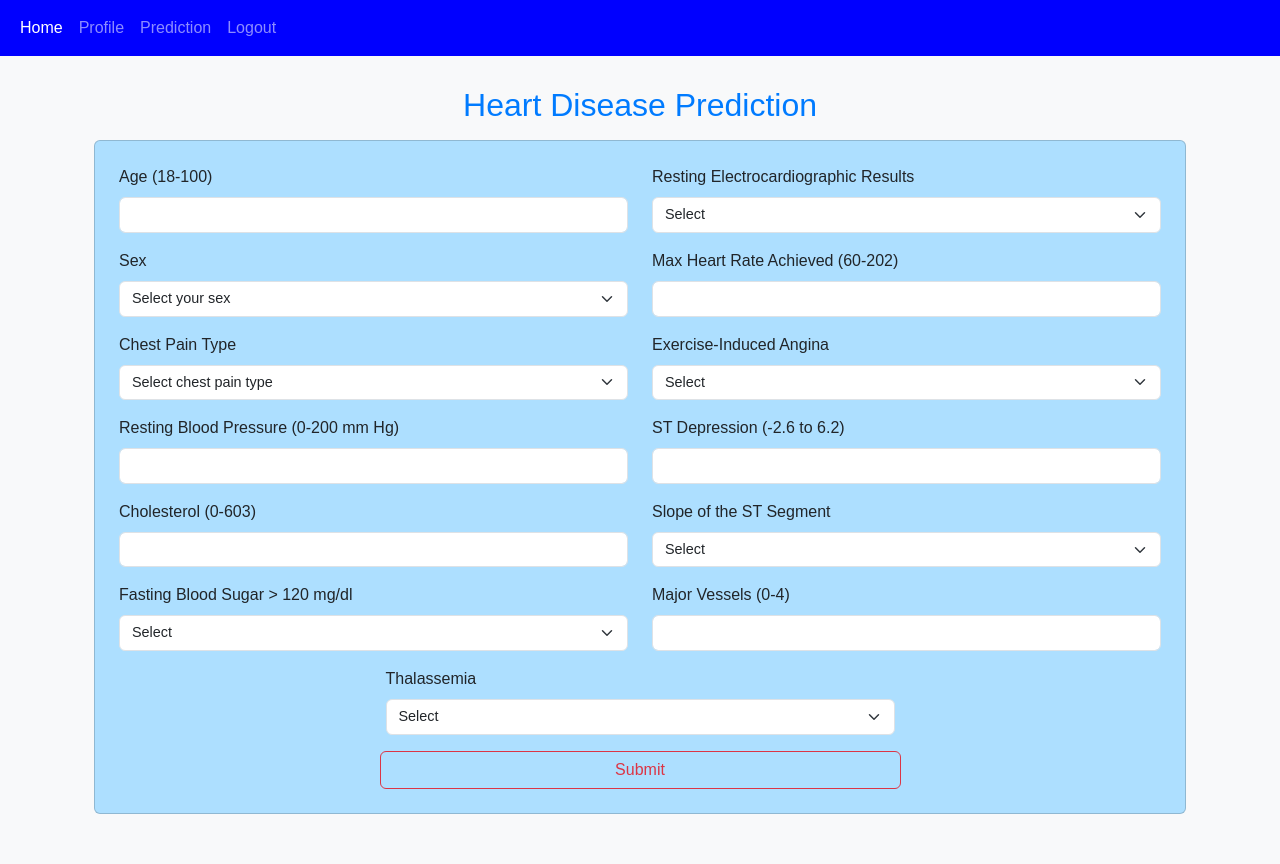
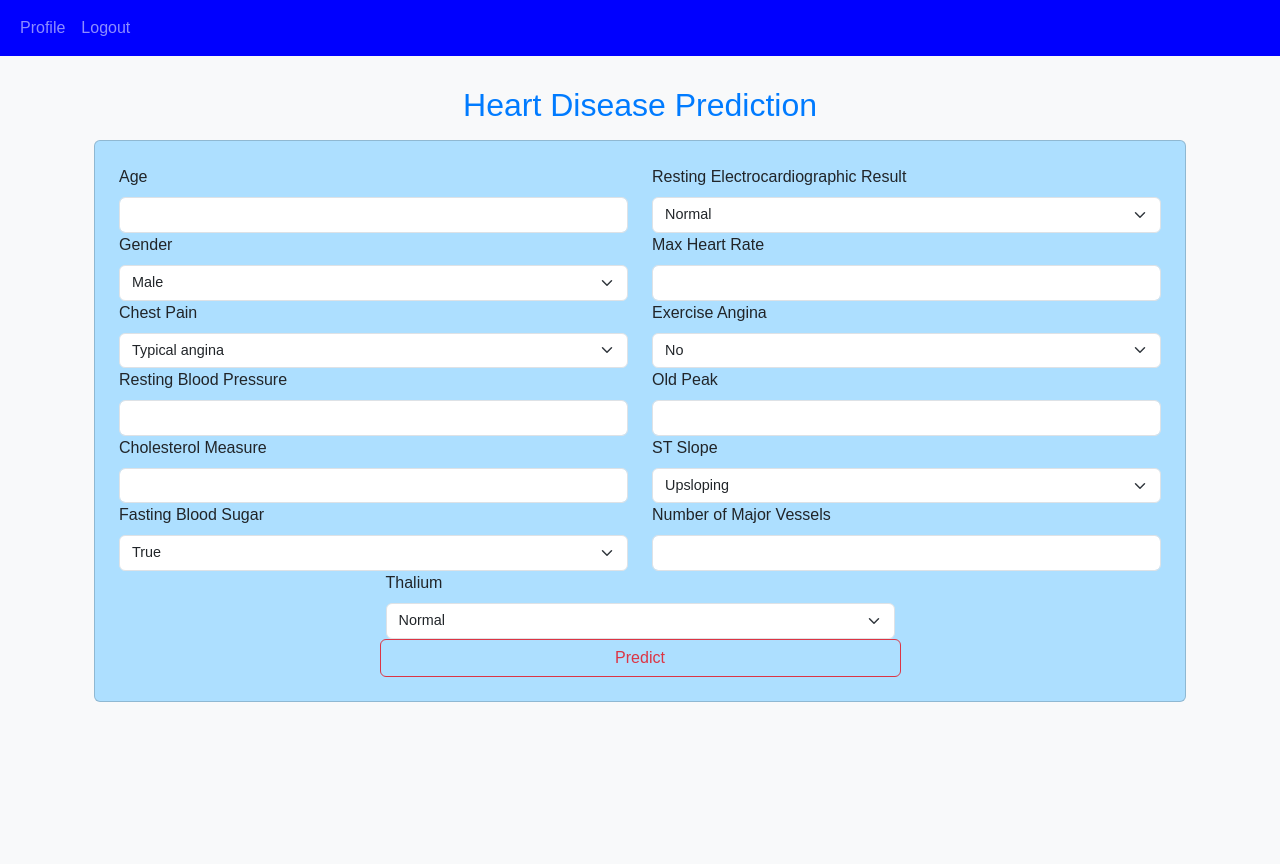
Before and after one commit to Ulduzpp/Smart_Web_Nexus, a Flask app: page /input in a window 1280 px wide. After the commit the page ends 702 px from the top, so only its background shows below. Run offline with Flask 3, Linux system fonts and the light colour scheme; the visitor is signed in with stand-in values (Sample User, id 1); parts of the project's set-up code (start-up, migrations or seed data) failed here and were passed over.

Commit message:
Some modifications

```diff
--- a/templates/base.html
+++ b/templates/base.html
@@ -38,7 +38,10 @@
             <a class="nav-link" href="/login">Login</a>
           </li>
           <li class="nav-item">
-            <a class="nav-link" href="/dashboard">Dashboard</a>
+            <a class="nav-link" href="/profile">Profile</a>
+          </li>
+          <li class="nav-item">
+            <a class="nav-link" href="/aboutus">About</a>
           </li>
         </ul>
         {% endblock %}
--- a/templates/input.html
+++ b/templates/input.html
@@ -4,13 +4,7 @@
 {% block navbar %}
 <ul class="navbar-nav me-auto mb-2 mb-lg-0">
   <li class="nav-item">
-    <a class="nav-link active" aria-current="page" href="/">Home</a>
-  </li>
-  <li class="nav-item">
     <a class="nav-link" href="/profile">Profile</a>
-  </li>
-  <li class="nav-item">
-    <a class="nav-link" href="/input">Prediction</a>
   </li>
   <li class="nav-item">
     <a class="nav-link" href="/logout">Logout</a>
@@ -41,108 +35,123 @@
       <div class="row">
         <!-- Column 1 -->
         <div class="col-md-6">
-          <div class="mb-3">
-            <label for="age" class="form-label">Age (18-100)</label>
-            <input type="number" class="form-control" id="age" name="age" min="18" max="100" required>
+          {{ form.age.label(class="form-label") }}
+          {{ form.age(class="form-control", id="age") }}
+          {% if form.age.errors %}
+            <div class="text-danger">
+              {{ form.age.errors[0] }}
             </div>
-          <div class="mb-3">
-            <label for="sex" class="form-label">Sex</label>
-            <select class="form-select" id="sex" name="sex" required>
-              <option value="" disabled selected>Select your sex</option>
-              <option value="1">Male</option>
-              <option value="0">Female</option>
-            </select>
+          {% endif %}
+
+          {{ form.sex.label(class="form-label") }}
+          {{ form.sex(class="form-select", id="sex") }}
+          {% if form.sex.errors %}
+            <div class="text-danger">
+              {{ form.sex.errors[0] }}
             </div>
-          <div class="mb-3">
-            <label for="chest_pain" class="form-label">Chest Pain Type</label>
-            <select class="form-select" id="chest_pain" name="chest_pain" required>
-              <option value="" disabled selected>Select chest pain type</option>
-              <option value="0">Typical angina</option>
-              <option value="1">Atypical angina</option>
-              <option value="2">Non-anginal pain</option>
-              <option value="3">Asymptomatic</option>
-            </select>
+          {% endif %}
+
+          {{ form.chest_pain.label(class="form-label") }}
+          {{ form.chest_pain(class="form-select", id="chest_pain") }}
+          {% if form.chest_pain.errors %}
+            <div class="text-danger">
+              {{ form.chest_pain.errors[0] }}
             </div>
-          <div class="mb-3">
-            <label for="trestbps" class="form-label">Resting Blood Pressure (0-200 mm Hg)</label>
-            <input type="number" class="form-control" id="trestbps" name="trestbps" min="0" max="200" required>
+          {% endif %}
+
+          {{ form.resting_blood_pressure.label(class="form-label") }}
+          {{ form.resting_blood_pressure(class="form-control", id="resting_blood_pressure") }}
+          {% if form.resting_blood_pressure.errors %}
+            <div class="text-danger">
+              {{ form.resting_blood_pressure.errors[0] }}
             </div>
-          <div class="mb-3">
-            <label for="chol" class="form-label">Cholesterol (0-603)</label>
-            <input type="number" class="form-control" id="chol" name="chol" min="0" max="603" required>
+          {% endif %}
+
+          {{ form.cholesterol.label(class="form-label") }}
+          {{ form.cholesterol(class="form-control", id="cholesterol") }}
+          {% if form.cholesterol.errors %}
+            <div class="text-danger">
+              {{ form.cholesterol.errors[0] }}
             </div>
-          <div class="mb-3">
-            <label for="fbs" class="form-label">Fasting Blood Sugar > 120 mg/dl</label>
-            <select class="form-select" id="fbs" name="fbs" required>
-              <option value="" disabled selected>Select</option>
-              <option value="1">True</option>
-              <option value="0">False</option>
-            </select>
+          {% endif %}
+
+          {{ form.fasting_blood_sugar.label(class="form-label") }}
+          {{ form.fasting_blood_sugar(class="form-select", id="fasting_blood_sugar") }}
+          {% if form.fasting_blood_sugar.errors %}
+            <div class="text-danger">
+              {{ form.fasting_blood_sugar.errors[0] }}
             </div>
+          {% endif %}
         </div>
 
         <!-- Column 2 -->
         <div class="col-md-6">
-          <div class="mb-3">
-            <label for="restecg" class="form-label">Resting Electrocardiographic Results</label>
-            <select class="form-select" id="restecg" name="restecg" required>
-              <option value="" disabled selected>Select</option>
-              <option value="0">Normal</option>
-              <option value="1">Abnormality</option>
-              <option value="2">Hypertrophy</option>
-            </select>
+          {{ form.resting_ecg.label(class="form-label") }}
+          {{ form.resting_ecg(class="form-select", id="resting_ecg") }}
+          {% if form.resting_ecg.errors %}
+            <div class="text-danger">
+              {{ form.resting_ecg.errors[0] }}
             </div>
-          <div class="mb-3">
-            <label for="thalach" class="form-label">Max Heart Rate Achieved (60-202)</label>
-            <input type="number" class="form-control" id="thalach" name="thalach" min="60" max="202" required>
+          {% endif %}
+
+          {{ form.max_heart_rate.label(class="form-label") }}
+          {{ form.max_heart_rate(class="form-control", id="max_heart_rate") }}
+          {% if form.max_heart_rate.errors %}
+            <div class="text-danger">
+              {{ form.max_heart_rate.errors[0] }}
             </div>
-          <div class="mb-3">
-            <label for="exang" class="form-label">Exercise-Induced Angina</label>
-            <select class="form-select" id="exang" name="exang" required>
-              <option value="" disabled selected>Select</option>
-              <option value="0">No</option>
-              <option value="1">Yes</option>
-            </select>
+          {% endif %}
+
+          {{ form.excercise_angina.label(class="form-label") }}
+          {{ form.excercise_angina(class="form-select", id="excercise_angina") }}
+          {% if form.excercise_angina.errors %}
+            <div class="text-danger">
+              {{ form.excercise_angina.errors[0] }}
             </div>
-          <div class="mb-3">
-            <label for="oldpeak" class="form-label">ST Depression (-2.6 to 6.2)</label>
-            <input type="number" class="form-control" id="oldpeak" name="oldpeak" step="0.1" min="-2.6" max="6.2" required>
+          {% endif %}
+
+          {{ form.old_peak.label(class="form-label") }}
+          {{ form.old_peak(class="form-control", id="old_peak") }}
+          {% if form.old_peak.errors %}
+            <div class="text-danger">
+              {{ form.old_peak.errors[0] }}
             </div>
-          <div class="mb-3">
-            <label for="slope" class="form-label">Slope of the ST Segment</label>
-            <select class="form-select" id="slope" name="slope" required>
-              <option value="" disabled selected>Select</option>
-              <option value="0">Upsloping</option>
-              <option value="1">Flat</option>
-              <option value="2">Downsloping</option>
-            </select>
+          {% endif %}
+
+          {{ form.st_slope.label(class="form-label") }}
+          {{ form.st_slope(class="form-select", id="st_slope") }}
+          {% if form.st_slope.errors %}
+            <div class="text-danger">
+              {{ form.st_slope.errors[0] }}
             </div>
-          <div class="mb-3">
-            <label for="ca" class="form-label">Major Vessels (0-4)</label>
-            <input type="number" class="form-control" id="ca" name="ca" min="0" max="4" required>
+          {% endif %}
+
+          {{ form.n_major_vessels.label(class="form-label") }}
+          {{ form.n_major_vessels(class="form-control", id="n_major_vessels") }}
+          {% if form.n_major_vessels.errors %}
+            <div class="text-danger">
+              {{ form.n_major_vessels.errors[0] }}
             </div>
+          {% endif %}
         </div>
       </div>
 
       <!-- Centered Thalassemia Field -->
       <div class="row justify-content-center">
         <div class="col-md-6">
-          <div class="mb-3">
-            <label for="thal" class="form-label">Thalassemia</label>
-            <select class="form-select" id="thal" name="thal" required>
-              <option value="" disabled selected>Select</option>
-              <option value="0">Normal</option>
-              <option value="1">Fixed defect</option>
-              <option value="2">Reversible defect</option>
-              <option value="3">Not described</option>
-            </select>
+          {{ form.thalium.label(class="form-label") }}
+          {{ form.thalium(class="form-select", id="thalium") }}
+          {% if form.thalium.errors %}
+            <div class="text-danger">
+              {{ form.thalium.errors[0] }}
             </div>
+          {% endif %}
         </div>
       </div>
 
       <div class="text-center">
         <div class="d-grid gap-2 col-6 mx-auto">
-          <button type="submit" class="btn btn-outline-danger">Submit</button>
+          {{ form.submit(class="btn btn-outline-danger") }}
         </div>
       </div>
     </form>
```
Also changed, not shown: templates/history.html (+17 -55 lines), templates/home.html (+16 -0 lines), templates/login.html (+9 -4 lines), templates/profile.html (+16 -3 lines), templates/register.html (+20 -1 lines), templates/result.html (+25 -38 lines). Lines whose indentation alone changed are shown as unchanged.
